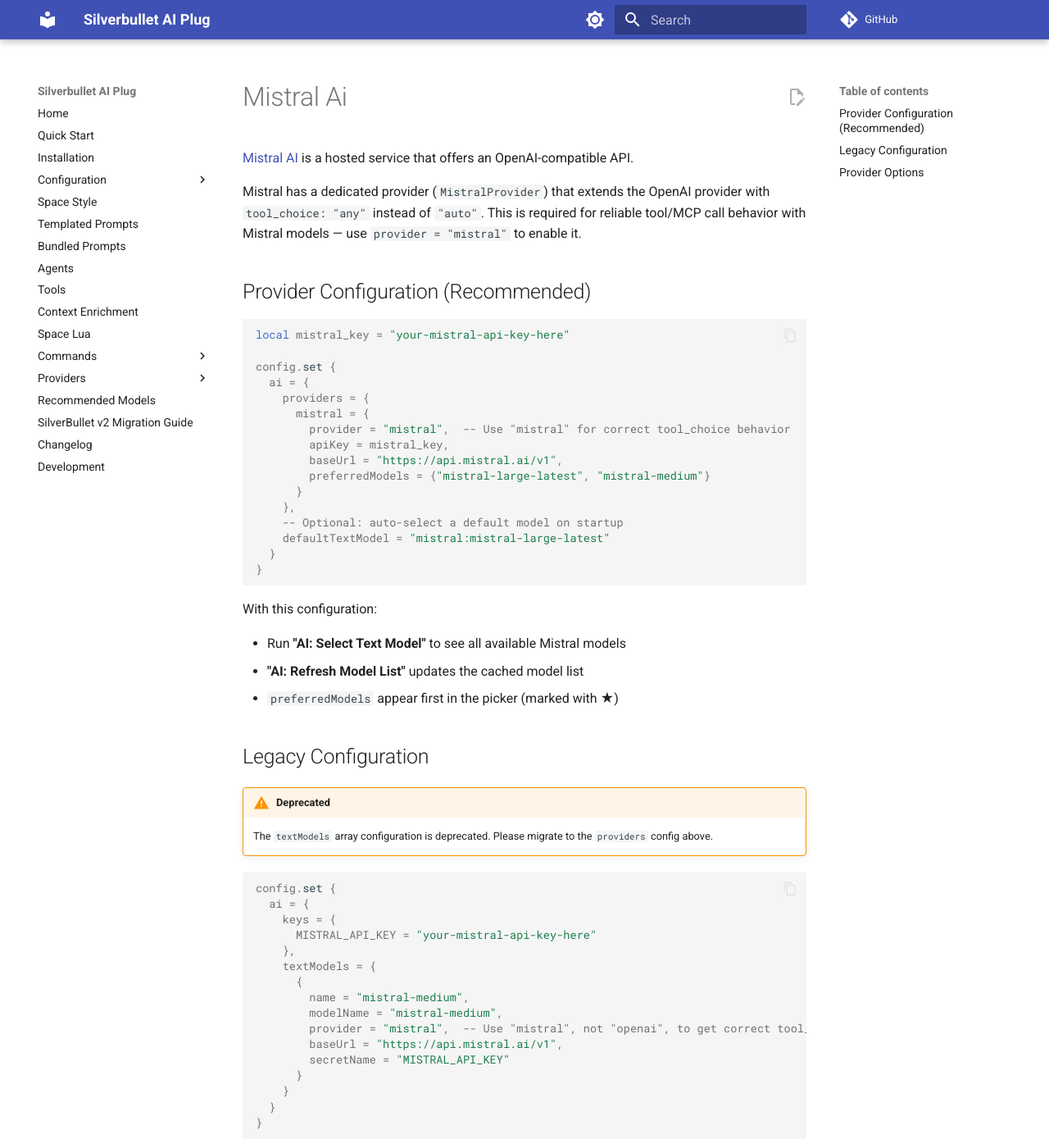
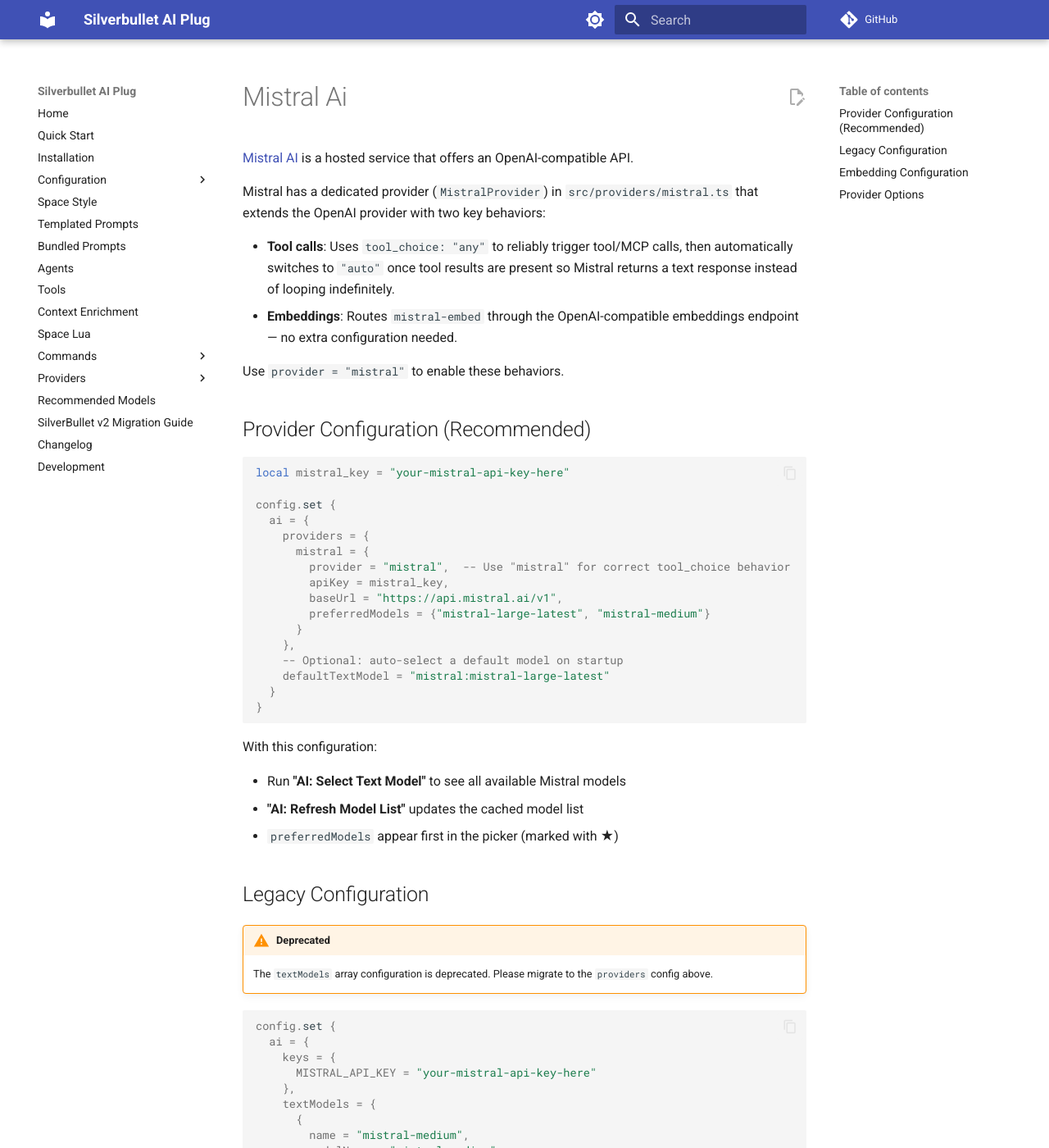
Before and after one commit to justyns/silverbullet-ai, an MkDocs documentation site: the page built from docs/Providers/Mistral Ai.md, in a window 1280 px wide and 1400 px high. Shown: the whole window at 82% size. Built offline with MkDocs 1.6.1 and Material for MkDocs 9.7.7, drawn with Linux system fonts in a browser that asks for light colours; comment, search, counter and statistics services are not loaded; some of the changed text lies outside the part shown.

Commit message:
Update Mistral docs: embeddings support, tool_choice behavior, file split
- Mark Mistral embeddings as supported in Providers.md table
- Document tool_choice loop fix and auto/any switching behavior
- Add embedding configuration example with mistral-embed
- Note MistralProvider now lives in src/providers/mistral.ts

````diff
--- a/docs/Providers/Mistral Ai.md
+++ b/docs/Providers/Mistral Ai.md
@@ -1,6 +1,11 @@
 [Mistral AI](https://mistral.ai/) is a hosted service that offers an OpenAI-compatible API.
 
-Mistral has a dedicated provider (`MistralProvider`) that extends the OpenAI provider with `tool_choice: "any"` instead of `"auto"`. This is required for reliable tool/MCP call behavior with Mistral models — use `provider = "mistral"` to enable it.
+Mistral has a dedicated provider (`MistralProvider`) in `src/providers/mistral.ts` that extends the OpenAI provider with two key behaviors:
+
+- **Tool calls**: Uses `tool_choice: "any"` to reliably trigger tool/MCP calls, then automatically switches to `"auto"` once tool results are present so Mistral returns a text response instead of looping indefinitely.
+- **Embeddings**: Routes `mistral-embed` through the OpenAI-compatible embeddings endpoint — no extra configuration needed.
+
+Use `provider = "mistral"` to enable these behaviors.
 
 ## Provider Configuration (Recommended)
 
@@ -53,11 +58,31 @@
 }
 ```
 
+## Embedding Configuration
+
+Mistral embeddings use the `mistral-embed` model, which is OpenAI-compatible. Set `provider = "mistral"` and specify the embedding model:
+
+```lua
+config.set {
+  ai = {
+    providers = {
+      mistral = {
+        provider = "mistral",
+        apiKey = mistral_key,
+        baseUrl = "https://api.mistral.ai/v1",
+      }
+    },
+    defaultTextModel = "mistral:mistral-large-latest",
+    defaultEmbeddingModel = "mistral:mistral-embed"
+  }
+}
+```
+
 ## Provider Options
 
 | Option | Description |
 |--------|-------------|
-| `provider` | Use `"mistral"` (recommended) or `"openai"`. Using `"mistral"` enables correct `tool_choice` behavior for MCP/tool calls. |
+| `provider` | Use `"mistral"` (recommended) or `"openai"`. Using `"mistral"` enables correct `tool_choice` behavior and embedding support. |
 | `apiKey` | Your Mistral API key |
 | `baseUrl` | Must be `"https://api.mistral.ai/v1"` |
 | `preferredModels` | Array of model names to show first in the picker |
````
Also changed, not shown: docs/Providers.md (+1 -1 lines).
